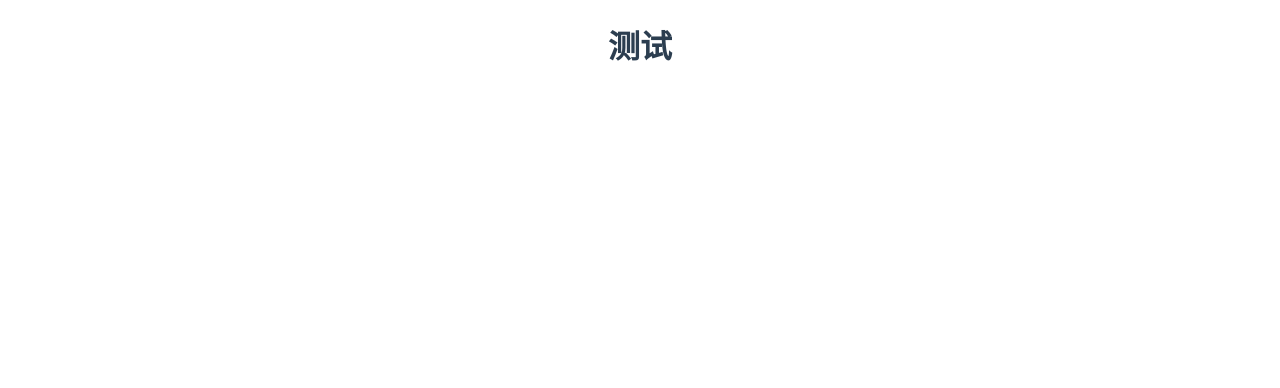
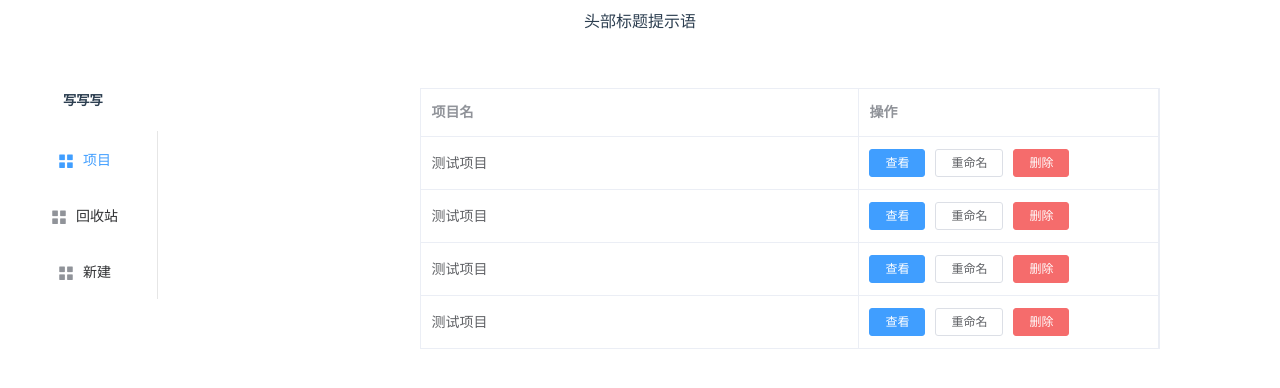
Before and after one commit to wosnxuw/buaa-se-2022-summer, a Vue app: page /manageProject in a window 1280 px wide. Shown: the top 388 px of the page. Built offline with nearby package versions, Linux system fonts and the light colour scheme; no server answers.

Commit message:
manage-project-1

```diff
--- a/src/router/index.js
+++ b/src/router/index.js
@@ -19,7 +19,7 @@ const routes = [
     // route level code-splitting
     // this generates a separate chunk (about.[hash].js) for this route
     // which is lazy-loaded when the route is visited.
-    component: () => import(/* webpackChunkName: "about" */ '../views/AboutView.vue')
+    component: () => import(/* webpackChunkName: "about" */ '../views/AboutView.vue'),
   },
   {
     path: '/login',
@@ -34,7 +34,8 @@ const routes = [
   {
     path: '/manageProject',
     name: 'manageProject',
-    component: () => import('../views/ManageProject')
+    component: () => import('../views/ManageProject'),
+
   }
 ]
 
@@ -53,7 +54,7 @@ router.beforeEach((to, from, next) => {
   // 若用户未登录且访问的页面需要登录，则跳转至登录页面
   if (!userInfo && to.meta.requireAuth) {
     next({
-      name: 'Login',
+      name: 'login',
     })
   }
   next()
@@ -70,7 +71,7 @@ router.beforeEach((to, from, next) => {
   // 若用户未登录且访问的页面需要登录，则跳转至登录页面
   if (!userInfo && to.meta.requireAuth) {
     next({
-      name: 'Login',
+      name: 'login',
     })
   }
 
--- a/src/views/AboutView.vue
+++ b/src/views/AboutView.vue
@@ -1,8 +1,25 @@
 <template>
   <div class="about">
     <h1>This is an about page</h1>
-    <p>测试--测试</p>
-    <p>测试 </p>
-    <div>what</div>
+    <div>此页面暂时用于debug</div>
+
   </div>
 </template>
+<script>
+export default{
+  data(){
+    return{
+      tableData: [
+        {
+          projname: '测试项目'
+        }, {
+          projname: '测试项目'
+        }, {
+          projname: '测试项目'
+        }, {
+          projname: '测试项目'
+        }],
+    }
+  }
+}
+</script>
--- a/src/views/ManageProject.vue
+++ b/src/views/ManageProject.vue
@@ -1,31 +1,238 @@
 <template>
-  <div id="login" class="login">
-    <h1>测试</h1>
+  <div id="manage" class="manage">
+    <el-container>
+      <el-header>头部标题提示语</el-header>
+      <el-container>
+        <el-aside width="300px">
+          <el-row class="left-nav">
+            <el-col :span="12">
+              <h5>写写写</h5>
+              <el-menu
+                  default-active="1"
+                  class="el-menu-vertical-demo"
+              >
+                <el-menu-item index="1">
+                  <i class="el-icon-menu"></i>
+                  <span slot="title" @click="showproj">项目</span>
+                </el-menu-item>
+                <el-menu-item index="2" @click="showrubbish">
+                  <i class="el-icon-menu"></i>
+                  <span slot="title">回收站</span>
+                </el-menu-item>
+                <el-menu-item index="3">
+                  <i class="el-icon-menu"></i>
+                  <span slot="title" @click="showAdd">新建</span>
+                </el-menu-item>
+              </el-menu>
+            </el-col>
+          </el-row>
+        </el-aside>
+        <el-main>
+          <el-table
+              :data="tableData"
+              border
+              style="width: 80%"
+              id="proj-show"
+              v-show="proj">
+            <el-table-column
+                prop="projname"
+                label="项目名">
+            </el-table-column>
+            <el-table-column label="操作" width="300">
+              <template slot-scope="scope">
+                <el-button
+                    size="mini"
+                    type="primary"
+                    @click="handleLook(scope.$index, scope.row)">查看
+                </el-button>
+                <el-button
+                    size="mini"
+                    @click="handleEdit(scope.$index, scope.row)">重命名
+                </el-button>
+                <el-button
+                    size="mini"
+                    type="danger"
+                    @click="handleDelete(scope.$index, scope.row)">删除
+                </el-button>
+              </template>
+            </el-table-column>
+          </el-table>
+          <el-table
+              :data="tableData"
+              border
+              style="width: 80%"
+              id="proj-show"
+              v-show="rubbish">
+            <el-table-column
+                prop="projname"
+                label="项目名">
+            </el-table-column>
+            <el-table-column label="操作" width="00">
+              <template slot-scope="scope">
+                <el-button
+                    size="mini"
+                    type="primary"
+                    @click="handleLook(scope.$index, scope.row)">恢复
+                </el-button>
+                <el-button
+                    size="mini"
+                    type="danger"
+                    @click="handleDelete(scope.$index, scope.row)">彻底删除
+                </el-button>
+              </template>
+            </el-table-column>
+          </el-table>
+          <el-form :model="form" ref="form" class="form" v-show="add">
+            <el-form-item prop="text">
+              <el-input placeholder="项目名" type="text" v-model="form.projectname" autocomplete="off"></el-input>
+            </el-form-item>
+            <el-form-item prop="text">
+              <el-input
+                  placeholder="项目描述"
+                  autosize
+                  type="text"
+                  v-model="form.projectdiscrp"
+                  maxlength="100"
+                  show-word-limit
+                  autocomplete="off"
+                  @keyup.enter.native="addproj"
+              ></el-input>
+            </el-form-item>
+            <el-form-item class="btn_add">
+              <el-button type="primary" @click="addproj">新&nbsp;&nbsp;建</el-button>
+            </el-form-item>
+          </el-form>
+        </el-main>
+      </el-container>
+    </el-container>
   </div>
 </template>
 
 <script>
 
+import qs from "qs";
+
 export default {
   name: "ManageProject",
   data() {
     return {
-
+      proj: true,
+      rubbish: false,
+      add: false,
+      tableData: [
+        {
+          projname: '测试项目'
+        }, {
+          projname: '测试项目'
+        }, {
+          projname: '测试项目'
+        }, {
+          projname: '测试项目'
+        }],
+      form:{
+        projectname:'',
+        projectdiscrp:''
+      }
     }
   },
   methods: {
+    /*
+    toAdd: function () {
+      this.$router.push('/add');
+    },
+    */
+    showproj: function () {
+      this.proj = true;
+      this.rubbish=false;
+      this.add=false;
+    },
+    showrubbish: function () {
+      this.rubbish=true;
+      this.proj = false;
+      this.add=false;
+    },
+    showAdd:function(){
+      this.rubbish=false;
+      this.proj = false;
+      this.add=true;
+    },
+    addproj:function () {
+      this.$axios({
+        method: 'post',
+        url: '',
+        data: qs.stringify({
+          projectname:this.form.projectname,
+          projectdiscrp:this.form.projectdiscrp
+        })
+      })
+          .then(res => {
+            switch (res.data.errornumber) {
+              case 0:
+                this.$message.success("新建项目成功！");
+                break;
+              case 1:
+                this.$message.error("请求方式错误");
+                break;
+            }
+          })
+          .catch(err => {
+            console.log(err);
+          })
+    },
+    handleEdit(index) {
+      console.log(index.data);
+    },
+    handleDelete(index, row) {
+      this.$axios({
+        method: 'post',
+        url: '',
+        data: qs.stringify({
+          index: index,
+          row: row
+        })
+      })
+          .then(res => {
+            switch (res.data.errornumber) {
+              case 0:
+                this.$message.success("删除项目成功！");
+                break;
+              case 1:
+                this.$message.error("请求方式错误");
+                break;
+            }
+          })
+          .catch(err => {
+            console.log(err);
+          })
+    },
+    handleLook(row) {
 
+      console.log(row);
+      /*row表示第几行*/
+    }
+  },
+  mounted() { //钩子
+    this.$axios.get('data.json').then(response => (this.info = response.data));
   }
 }
 </script>
 
 <style scoped>
-.manage{
+.left-nav {
+  height: 1000px;
+}
 
+#proj-show {
+  margin: 0 auto;
 }
-.manage .left-nav{
-  float: left;
-  width: 300px;
-  background-color: pink;
+el-form{
+  width: 500px;
+  margin: 0 auto;
+}
+el-input{
+  width: 100%;
+}
+el-header{
+  line-height: 100%;
 }
 </style>
```
